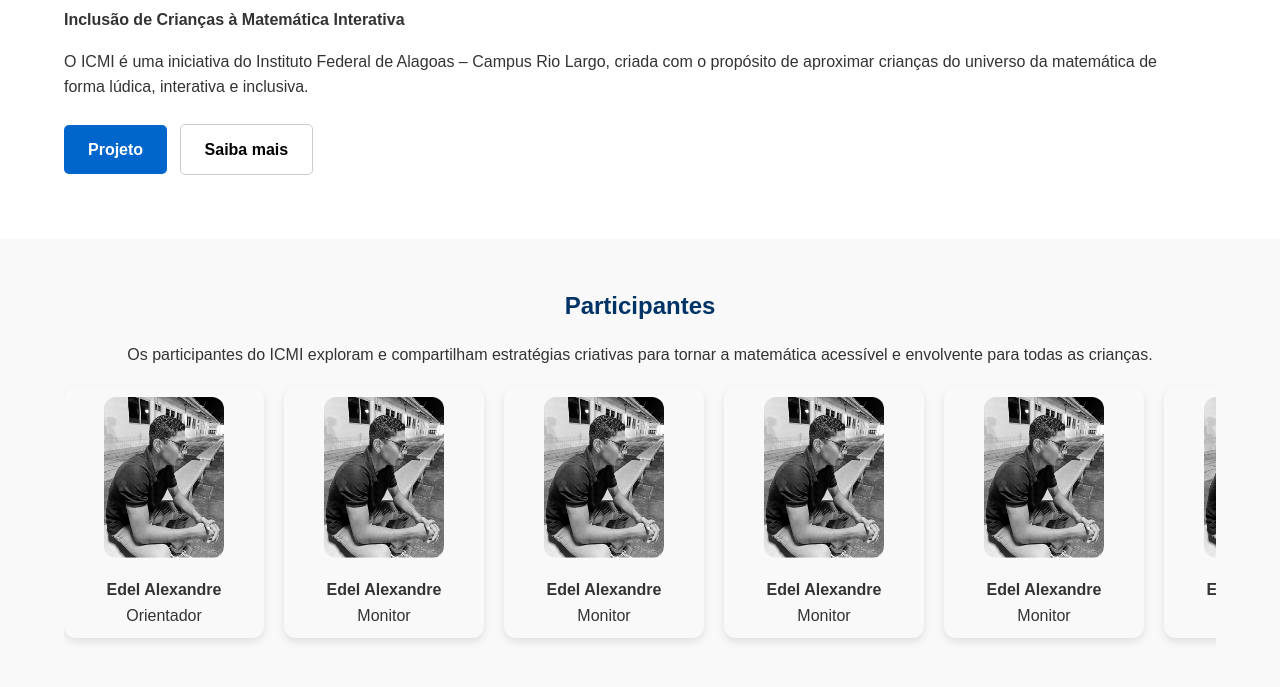
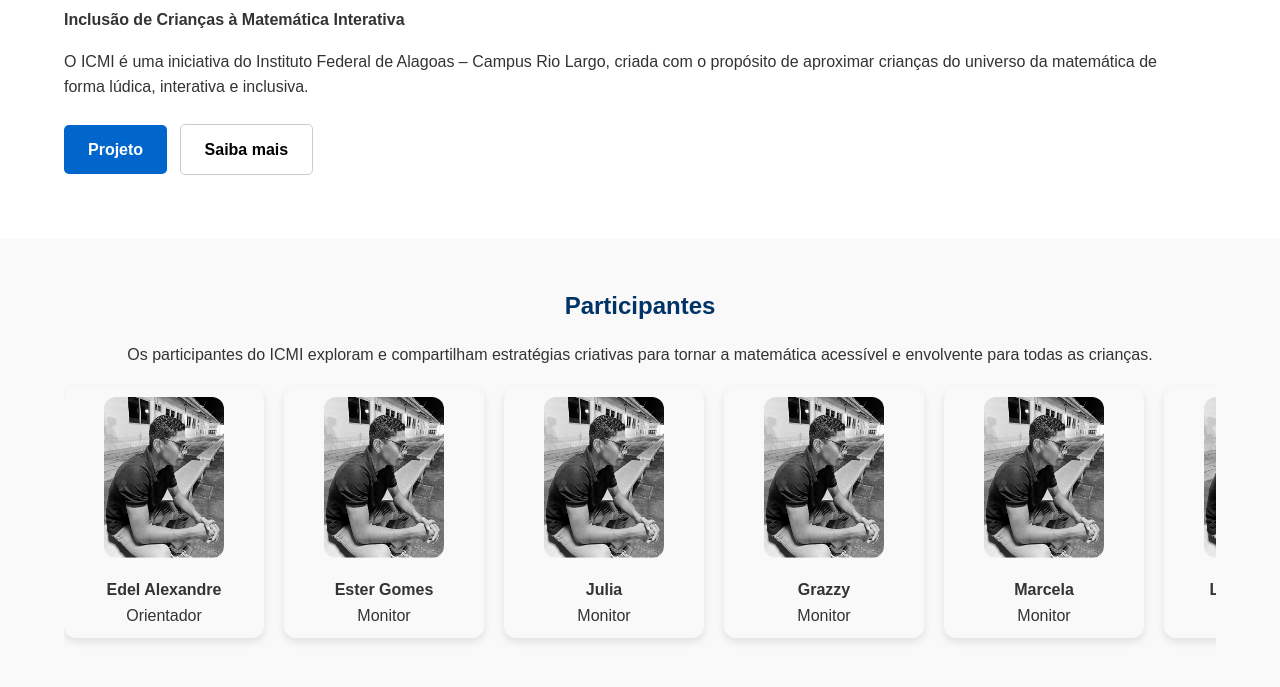
Before and after one commit to icmiifal-dev/ICMI-Dev, a plain HTML site: page index.html in a window 1280 px wide. Shown: the part 265-952 px from the top of the page. Drawn offline with Linux system fonts and the light colour scheme.

Commit message:
Nomes do Participantes

```diff
--- a/index.html
+++ b/index.html
@@ -57,34 +57,78 @@
       </div>
       <div class="participant-card">
         <img src="./img/participante.jpg" alt="Foto do participante">
-        <h4>Edel Alexandre</h4>
+        <h4>Ester Gomes</h4>
         <span class="role">Monitor</span>
       </div>
       <div class="participant-card">
         <img src="./img/participante.jpg" alt="Foto do participante">
-        <h4>Edel Alexandre</h4>
+        <h4>Julia</h4>
         <span class="role">Monitor</span>
       </div>
       <div class="participant-card">
         <img src="./img/participante.jpg" alt="Foto do participante">
-        <h4>Edel Alexandre</h4>
+        <h4>Grazzy</h4>
+        <span class="role">Monitor</span>
+      </div>
+      <div class="participant-card">
+        <img src="./img/participante.jpg" alt="Foto do participante">
+        <h4>Marcela</h4>
+        <span class="role">Monitor</span>
+      </div>
+      <div class="participant-card">
+        <img src="./img/participante.jpg" alt="Foto do participante">
+        <h4>Loyse Victória</h4>
         <span class="role">Monitor</span>
       </div>
        <div class="participant-card">
         <img src="./img/participante.jpg" alt="Foto do participante">
-        <h4>Edel Alexandre</h4>
+        <h4>Maria Virgínia</h4>
         <span class="role">Monitor</span>
       </div>
        <div class="participant-card">
         <img src="./img/participante.jpg" alt="Foto do participante">
-        <h4>Edel Alexandre</h4>
+        <h4>Gabrielly Fernandes</h4>
         <span class="role">Monitor</span>
       </div>
        <div class="participant-card">
         <img src="./img/participante.jpg" alt="Foto do participante">
-        <h4>Edel Alexandre</h4>
+        <h4>Eduardo Farias</h4>
         <span class="role">Monitor</span>
-
+      </div>
+      <div class="participant-card">
+        <img src="./img/participante.jpg" alt="Foto do participante">
+        <h4>Bruna Evenlyn</h4>
+        <span class="role">Monitor</span>
+      </div>
+      <div class="participant-card">
+        <img src="./img/participante.jpg" alt="Foto do participante">
+        <h4>Rebeca Valença</h4>
+        <span class="role">Monitor</span>
+      </div>
+      <div class="participant-card">
+        <img src="./img/participante.jpg" alt="Foto do participante">
+        <h4>João Matheus</h4>
+        <span class="role">Monitor</span>
+      </div>
+      <div class="participant-card">
+        <img src="./img/participante.jpg" alt="Foto do participante">
+        <h4>Camila Pontes</h4>
+        <span class="role">Monitor</span>
+      </div>
+      <div class="participant-card">
+        <img src="./img/participante.jpg" alt="Foto do participante">
+        <h4>Maria Carolina</h4>
+        <span class="role">Monitor</span>
+      </div>
+      <div class="participant-card">
+        <img src="./img/participante.jpg" alt="Foto do participante">
+        <h4>Duan</h4>
+        <span class="role">Monitor</span>
+      </div>
+      <div class="participant-card">
+        <img src="./img/participante.jpg" alt="Foto do participante">
+        <h4>Adrian</h4>
+        <span class="role">Monitor</span>
       </div>
     </div>
   </div>
```
